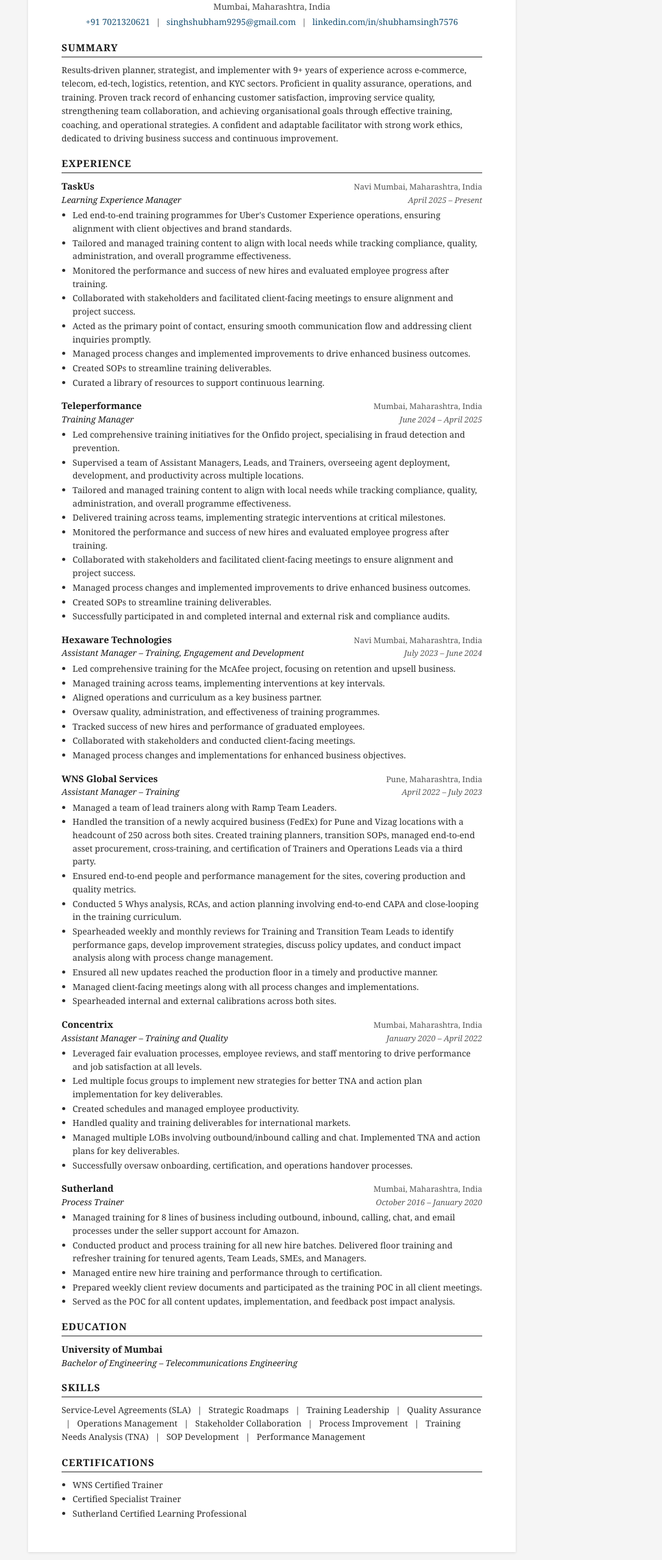
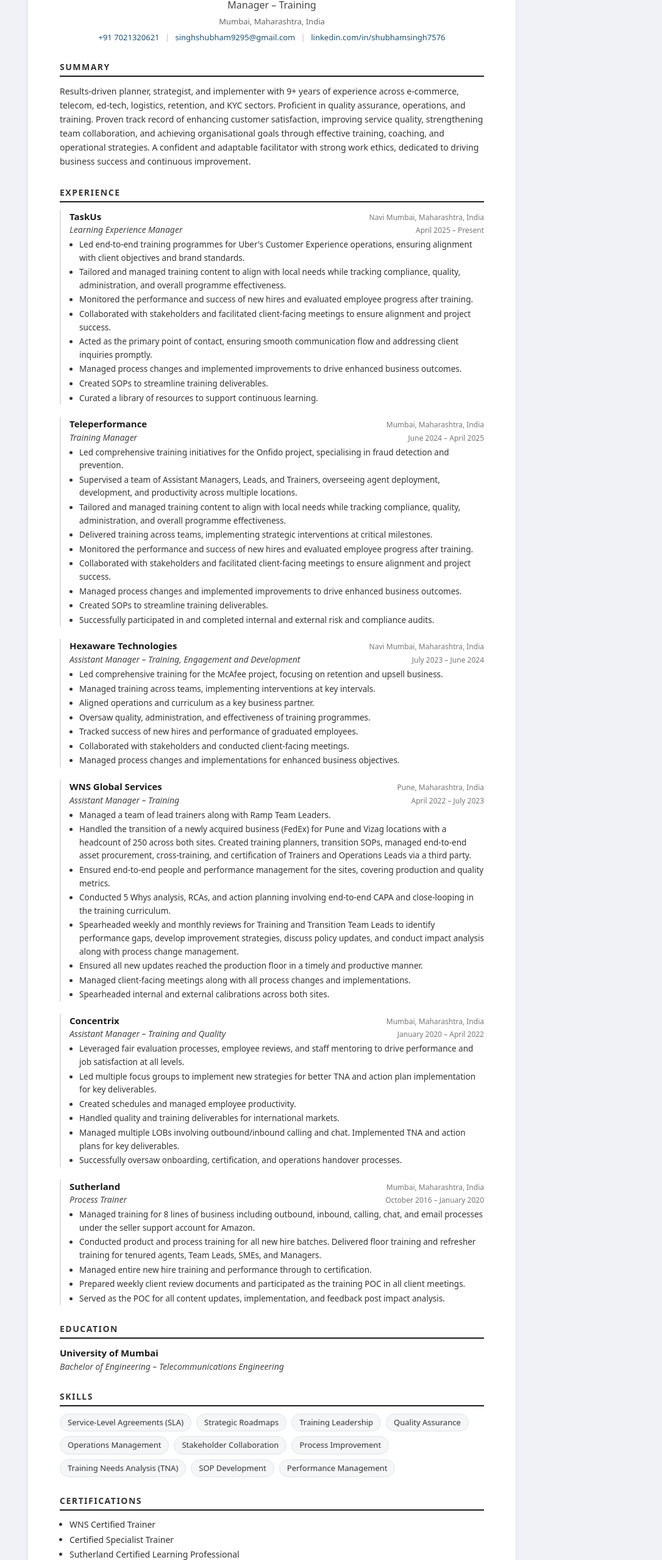
Before and after one commit to ashishpandey001/shubham-singh-resume, a website: page index.html in a window 1280 px wide. Shown: the part 128-2687 px from the top of the page at 61% size, without its empty margins (194-1280 px from the left). Drawn offline with Linux system fonts and the light colour scheme.

Commit message:
Add visual, SEO, and performance improvements

```diff
--- a/index.html
+++ b/index.html
@@ -3,8 +3,68 @@
 <head>
     <meta charset="UTF-8">
     <meta name="viewport" content="width=device-width, initial-scale=1.0">
-    <title>Shubham Singh - Resume</title>
-    <meta name="description" content="Resume of Shubham Singh - Manager, Training with 9+ years of experience across e-commerce, telecom, ed-tech, logistics, retention, and KYC sectors.">
+    <title>Shubham Singh | Training Manager | Mumbai</title>
+    <meta name="description" content="Shubham Singh - Training Manager with 9+ years of experience in e-commerce, telecom, ed-tech, logistics, retention, and KYC. Skilled in quality assurance, operations, and learning and development.">
+    <meta name="author" content="Shubham Singh">
+    <meta name="keywords" content="Shubham Singh, Training Manager, Learning Experience Manager, Quality Assurance, Operations, BPO, Mumbai, India">
+    <link rel="canonical" href="https://shubham-singh-resume.vercel.app/">
+    <link rel="dns-prefetch" href="https://www.linkedin.com">
+    <link rel="preconnect" href="https://www.linkedin.com">
+
+    <!-- Open Graph -->
+    <meta property="og:type" content="profile">
+    <meta property="og:title" content="Shubham Singh | Training Manager">
+    <meta property="og:description" content="Training Manager with 9+ years of experience across e-commerce, telecom, ed-tech, logistics, retention, and KYC sectors. Currently at TaskUs managing Uber's CX training.">
+    <meta property="og:url" content="https://shubham-singh-resume.vercel.app/">
+    <meta property="og:site_name" content="Shubham Singh - Resume">
+    <meta property="profile:first_name" content="Shubham">
+    <meta property="profile:last_name" content="Singh">
+
+    <!-- Twitter Card -->
+    <meta name="twitter:card" content="summary">
+    <meta name="twitter:title" content="Shubham Singh | Training Manager">
+    <meta name="twitter:description" content="Training Manager with 9+ years of experience across e-commerce, telecom, ed-tech, logistics, retention, and KYC sectors.">
+
+    <!-- JSON-LD Structured Data -->
+    <script type="application/ld+json">
+    {
+        "@context": "https://schema.org",
+        "@type": "Person",
+        "name": "Shubham Singh",
+        "jobTitle": "Learning Experience Manager",
+        "url": "https://shubham-singh-resume.vercel.app/",
+        "email": "singhshubham9295@gmail.com",
+        "telephone": "+917021320621",
+        "address": {
+            "@type": "PostalAddress",
+            "addressLocality": "Mumbai",
+            "addressRegion": "Maharashtra",
+            "addressCountry": "IN"
+        },
+        "worksFor": {
+            "@type": "Organization",
+            "name": "TaskUs"
+        },
+        "alumniOf": {
+            "@type": "EducationalOrganization",
+            "name": "University of Mumbai"
+        },
+        "sameAs": [
+            "https://www.linkedin.com/in/shubhamsingh7576"
+        ],
+        "knowsAbout": [
+            "Training Management",
+            "Quality Assurance",
+            "Operations Management",
+            "Service-Level Agreements",
+            "Training Needs Analysis",
+            "SOP Development",
+            "Performance Management",
+            "Stakeholder Collaboration"
+        ]
+    }
+    </script>
+
     <style>
         /* Reset and base */
         *, *::before, *::after {
@@ -14,83 +74,101 @@
         }
 
         body {
-            font-family: 'Georgia', 'Times New Roman', serif;
+            font-family: system-ui, -apple-system, 'Segoe UI', Roboto, Helvetica, Arial, sans-serif;
             font-size: 15px;
             line-height: 1.5;
             color: #1a1a1a;
-            background-color: #f5f5f5;
+            background-color: #f0f2f5;
+            -webkit-font-smoothing: antialiased;
+            -moz-osx-font-smoothing: grayscale;
         }
 
         .page {
             max-width: 800px;
-            margin: 30px auto;
+            margin: 32px auto;
             background: #ffffff;
-            padding: 50px 55px;
-            box-shadow: 0 1px 4px rgba(0, 0, 0, 0.12);
+            padding: 48px 52px;
+            box-shadow: 0 1px 3px rgba(0, 0, 0, 0.08), 0 4px 12px rgba(0, 0, 0, 0.04);
+            border-radius: 4px;
         }
 
         /* Header */
-        .header {
+        header {
             text-align: center;
-            margin-bottom: 20px;
+            margin-bottom: 24px;
         }
 
-        .header h1 {
+        header h1 {
             font-size: 28px;
             font-weight: 700;
-            letter-spacing: 0.5px;
+            letter-spacing: 0.3px;
+            margin-bottom: 2px;
+        }
+
+        header .title {
+            font-size: 16px;
+            color: #444;
+            font-weight: 400;
             margin-bottom: 6px;
         }
 
-        .header .location {
-            font-size: 14px;
-            color: #444;
-            margin-bottom: 4px;
+        header .location {
+            font-size: 13px;
+            color: #666;
+            margin-bottom: 6px;
         }
 
-        .header .contact-line {
-            font-size: 14px;
-            color: #444;
+        header .contact-line {
+            font-size: 13px;
+            color: #555;
         }
 
-        .header .contact-line a {
+        header .contact-line a {
             color: #1a5276;
             text-decoration: none;
         }
 
-        .header .contact-line a:hover {
+        header .contact-line a:hover {
             text-decoration: underline;
         }
 
         .separator {
             margin: 0 6px;
+            color: #bbb;
         }
 
         /* Sections */
-        .section {
-            margin-top: 18px;
+        section {
+            margin-top: 28px;
         }
 
         .section-title {
-            font-size: 16px;
+            font-size: 14px;
             font-weight: 700;
             text-transform: uppercase;
-            letter-spacing: 1px;
-            border-bottom: 1.5px solid #1a1a1a;
-            padding-bottom: 3px;
-            margin-bottom: 10px;
+            letter-spacing: 1.5px;
+            color: #333;
+            border-bottom: 2px solid #1a1a1a;
+            padding-bottom: 4px;
+            margin-bottom: 12px;
         }
 
         /* Summary */
         .summary p {
             font-size: 14px;
-            line-height: 1.6;
-            color: #2c2c2c;
+            line-height: 1.65;
+            color: #333;
         }
 
         /* Experience entry */
         .entry {
-            margin-bottom: 16px;
+            margin-bottom: 20px;
+            padding-left: 14px;
+            border-left: 2px solid #e0e0e0;
+        }
+
+        .entry:hover {
+            border-left-color: #1a5276;
         }
 
         .entry-header {
@@ -106,8 +184,8 @@
         }
 
         .entry-location {
-            font-size: 13px;
-            color: #555;
+            font-size: 12px;
+            color: #777;
         }
 
         .entry-role-line {
@@ -115,29 +193,30 @@
             justify-content: space-between;
             align-items: baseline;
             flex-wrap: wrap;
+            margin-bottom: 4px;
         }
 
         .entry-role {
             font-style: italic;
             font-size: 14px;
+            color: #444;
         }
 
         .entry-dates {
-            font-style: italic;
-            font-size: 13px;
-            color: #555;
+            font-size: 12px;
+            color: #777;
         }
 
         .entry ul {
             margin-top: 4px;
-            padding-left: 18px;
+            padding-left: 16px;
         }
 
         .entry li {
-            font-size: 14px;
-            line-height: 1.55;
+            font-size: 13.5px;
+            line-height: 1.6;
             margin-bottom: 2px;
-            color: #2c2c2c;
+            color: #333;
         }
 
         /* Education */
@@ -153,25 +232,36 @@
         .education-entry .degree {
             font-style: italic;
             font-size: 14px;
+            color: #444;
         }
 
-        /* Skills */
+        /* Skills - pill layout */
         .skills-list {
-            font-size: 14px;
-            line-height: 1.6;
-            color: #2c2c2c;
+            display: flex;
+            flex-wrap: wrap;
+            gap: 8px;
+        }
+
+        .skill-tag {
+            font-size: 13px;
+            padding: 4px 12px;
+            background: #f4f6f8;
+            border: 1px solid #e0e4e8;
+            border-radius: 16px;
+            color: #333;
+            white-space: nowrap;
         }
 
         /* Certifications */
         .certifications ul {
-            padding-left: 18px;
+            padding-left: 16px;
         }
 
         .certifications li {
             font-size: 14px;
-            line-height: 1.55;
+            line-height: 1.6;
             margin-bottom: 2px;
-            color: #2c2c2c;
+            color: #333;
         }
 
         /* Download button - desktop */
@@ -183,14 +273,16 @@
             color: #ffffff;
             border: none;
             padding: 10px 20px;
-            font-family: 'Georgia', 'Times New Roman', serif;
-            font-size: 14px;
+            font-family: system-ui, -apple-system, 'Segoe UI', Roboto, Helvetica, Arial, sans-serif;
+            font-size: 13px;
+            font-weight: 500;
             cursor: pointer;
-            box-shadow: 0 2px 6px rgba(0, 0, 0, 0.2);
+            box-shadow: 0 2px 8px rgba(0, 0, 0, 0.2);
             transition: background 0.2s ease;
             z-index: 100;
             text-decoration: none;
             display: inline-block;
+            border-radius: 4px;
         }
 
         .download-btn:hover {
@@ -216,9 +308,14 @@
                 margin: 0;
                 padding: 40px 50px;
                 max-width: none;
+                border-radius: 0;
             }
             .download-btn {
                 display: none;
+            }
+            .entry {
+                border-left: none;
+                padding-left: 0;
             }
         }
 
@@ -226,7 +323,8 @@
         @media (max-width: 600px) {
             .page {
                 margin: 0;
-                padding: 25px 20px;
+                padding: 24px 18px;
+                border-radius: 0;
             }
 
             .entry-header,
@@ -261,15 +359,25 @@
             .download-btn .btn-text {
                 display: none;
             }
+
+            .skills-list {
+                gap: 6px;
+            }
+
+            .skill-tag {
+                font-size: 12px;
+                padding: 3px 10px;
+            }
         }
     </style>
 </head>
 <body>
-    <div class="page">
+    <main class="page">
 
         <!-- Header -->
-        <div class="header">
+        <header>
             <h1>Shubham Singh</h1>
+            <div class="title">Manager &ndash; Training</div>
             <div class="location">Mumbai, Maharashtra, India</div>
             <div class="contact-line">
                 <a href="tel:+917021320621">+91 7021320621</a>
@@ -278,20 +386,19 @@
                 <span class="separator">|</span>
                 <a href="https://www.linkedin.com/in/shubhamsingh7576" target="_blank" rel="noopener">linkedin.com/in/shubhamsingh7576</a>
             </div>
-        </div>
+        </header>
 
         <!-- Summary -->
-        <div class="section summary">
+        <section class="summary">
             <h2 class="section-title">Summary</h2>
             <p>Results-driven planner, strategist, and implementer with 9+ years of experience across e-commerce, telecom, ed-tech, logistics, retention, and KYC sectors. Proficient in quality assurance, operations, and training. Proven track record of enhancing customer satisfaction, improving service quality, strengthening team collaboration, and achieving organisational goals through effective training, coaching, and operational strategies. A confident and adaptable facilitator with strong work ethics, dedicated to driving business success and continuous improvement.</p>
-        </div>
+        </section>
 
         <!-- Experience -->
-        <div class="section">
+        <section>
             <h2 class="section-title">Experience</h2>
 
-            <!-- TaskUs -->
-            <div class="entry">
+            <article class="entry">
                 <div class="entry-header">
                     <span class="entry-company">TaskUs</span>
                     <span class="entry-location">Navi Mumbai, Maharashtra, India</span>
@@ -310,10 +417,9 @@
                     <li>Created SOPs to streamline training deliverables.</li>
                     <li>Curated a library of resources to support continuous learning.</li>
                 </ul>
-            </div>
+            </article>
 
-            <!-- Teleperformance -->
-            <div class="entry">
+            <article class="entry">
                 <div class="entry-header">
                     <span class="entry-company">Teleperformance</span>
                     <span class="entry-location">Mumbai, Maharashtra, India</span>
@@ -333,10 +439,9 @@
                     <li>Created SOPs to streamline training deliverables.</li>
                     <li>Successfully participated in and completed internal and external risk and compliance audits.</li>
                 </ul>
-            </div>
+            </article>
 
-            <!-- Hexaware -->
-            <div class="entry">
+            <article class="entry">
                 <div class="entry-header">
                     <span class="entry-company">Hexaware Technologies</span>
                     <span class="entry-location">Navi Mumbai, Maharashtra, India</span>
@@ -354,10 +459,9 @@
                     <li>Collaborated with stakeholders and conducted client-facing meetings.</li>
                     <li>Managed process changes and implementations for enhanced business objectives.</li>
                 </ul>
-            </div>
+            </article>
 
-            <!-- WNS -->
-            <div class="entry">
+            <article class="entry">
                 <div class="entry-header">
                     <span class="entry-company">WNS Global Services</span>
                     <span class="entry-location">Pune, Maharashtra, India</span>
@@ -376,10 +480,9 @@
                     <li>Managed client-facing meetings along with all process changes and implementations.</li>
                     <li>Spearheaded internal and external calibrations across both sites.</li>
                 </ul>
-            </div>
+            </article>
 
-            <!-- Concentrix -->
-            <div class="entry">
+            <article class="entry">
                 <div class="entry-header">
                     <span class="entry-company">Concentrix</span>
                     <span class="entry-location">Mumbai, Maharashtra, India</span>
@@ -396,10 +499,9 @@
                     <li>Managed multiple LOBs involving outbound/inbound calling and chat. Implemented TNA and action plans for key deliverables.</li>
                     <li>Successfully oversaw onboarding, certification, and operations handover processes.</li>
                 </ul>
-            </div>
+            </article>
 
-            <!-- Sutherland -->
-            <div class="entry">
+            <article class="entry">
                 <div class="entry-header">
                     <span class="entry-company">Sutherland</span>
                     <span class="entry-location">Mumbai, Maharashtra, India</span>
@@ -415,37 +517,46 @@
                     <li>Prepared weekly client review documents and participated as the training POC in all client meetings.</li>
                     <li>Served as the POC for all content updates, implementation, and feedback post impact analysis.</li>
                 </ul>
-            </div>
-        </div>
+            </article>
+        </section>
 
         <!-- Education -->
-        <div class="section">
+        <section>
             <h2 class="section-title">Education</h2>
             <div class="education-entry">
                 <div class="school">University of Mumbai</div>
                 <div class="degree">Bachelor of Engineering &ndash; Telecommunications Engineering</div>
             </div>
-        </div>
+        </section>
 
         <!-- Skills -->
-        <div class="section">
+        <section>
             <h2 class="section-title">Skills</h2>
             <div class="skills-list">
-                Service-Level Agreements (SLA) &ensp;|&ensp; Strategic Roadmaps &ensp;|&ensp; Training Leadership &ensp;|&ensp; Quality Assurance &ensp;|&ensp; Operations Management &ensp;|&ensp; Stakeholder Collaboration &ensp;|&ensp; Process Improvement &ensp;|&ensp; Training Needs Analysis (TNA) &ensp;|&ensp; SOP Development &ensp;|&ensp; Performance Management
+                <span class="skill-tag">Service-Level Agreements (SLA)</span>
+                <span class="skill-tag">Strategic Roadmaps</span>
+                <span class="skill-tag">Training Leadership</span>
+                <span class="skill-tag">Quality Assurance</span>
+                <span class="skill-tag">Operations Management</span>
+                <span class="skill-tag">Stakeholder Collaboration</span>
+                <span class="skill-tag">Process Improvement</span>
+                <span class="skill-tag">Training Needs Analysis (TNA)</span>
+                <span class="skill-tag">SOP Development</span>
+                <span class="skill-tag">Performance Management</span>
             </div>
-        </div>
+        </section>
 
         <!-- Certifications -->
-        <div class="section certifications">
+        <section class="certifications">
             <h2 class="section-title">Certifications</h2>
             <ul>
                 <li>WNS Certified Trainer</li>
                 <li>Certified Specialist Trainer</li>
                 <li>Sutherland Certified Learning Professional</li>
             </ul>
-        </div>
+        </section>
 
-    </div>
+    </main>
 
     <a class="download-btn" href="./Shubham_Singh_Resume.pdf" download="Shubham_Singh_Resume.pdf">
         <span class="btn-text">Download as PDF</span>
--- /dev/null
+++ b/robots.txt
@@ -0,0 +1,4 @@
+User-agent: *
+Allow: /
+
+Sitemap: https://shubham-singh-resume.vercel.app/sitemap.xml
```
Also changed, not shown: sitemap.xml (added, +9 -0 lines), vercel.json.
